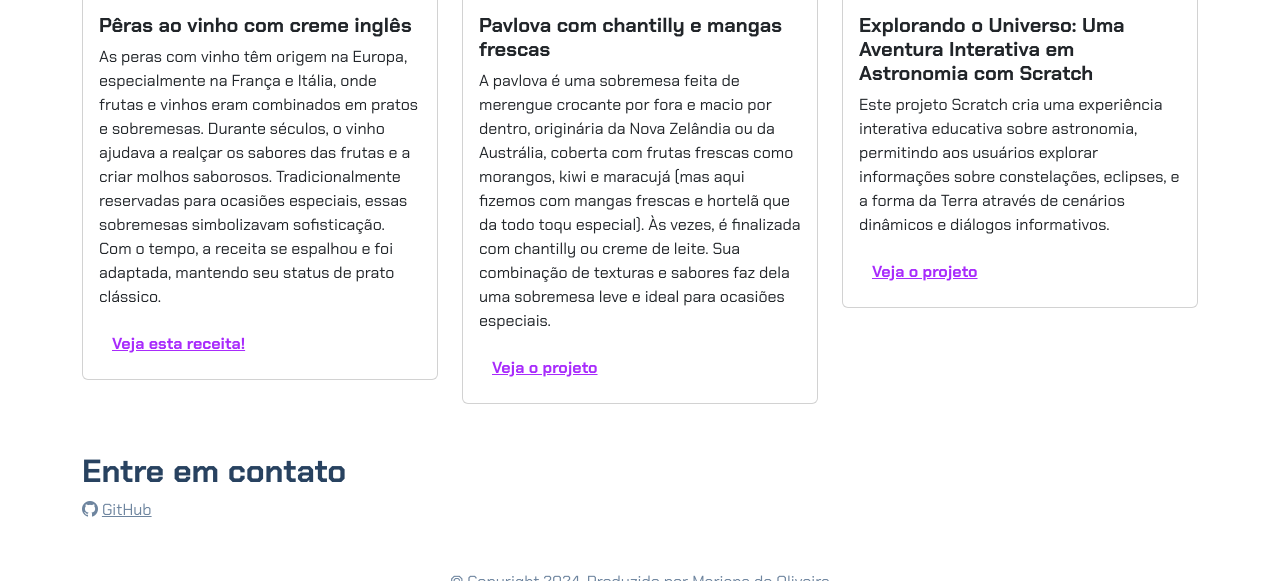
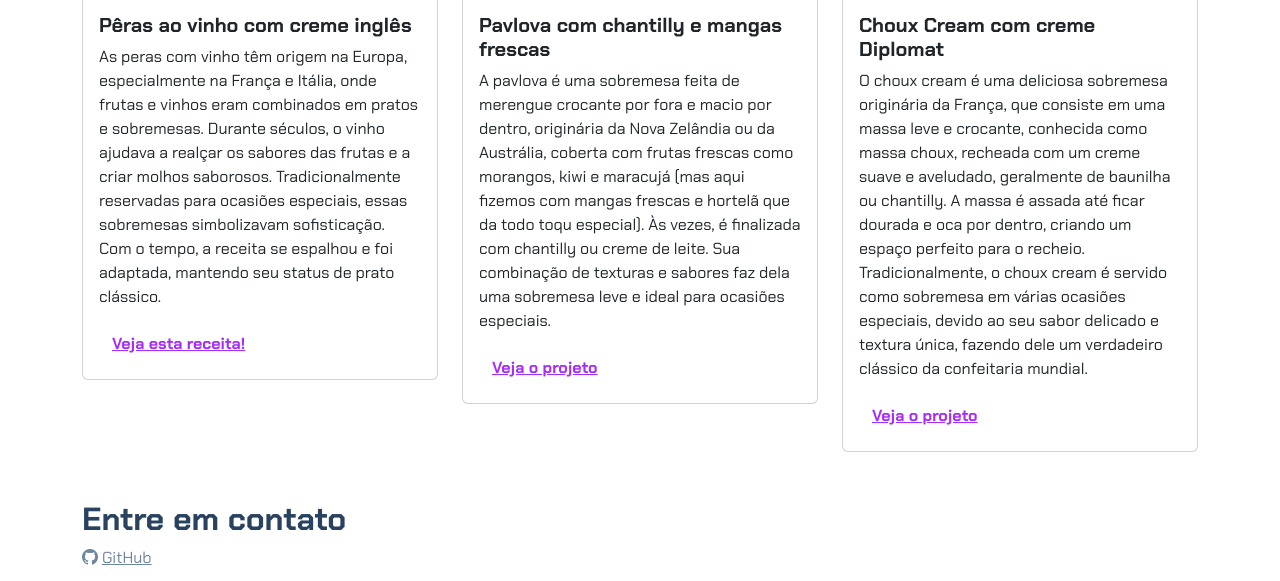
Before and after one commit to 03112006mari/portifoliocriando2projeto2trimestre, a plain HTML site: page index.html in a window 1280 px wide. Shown: the part 735-1316 px from the top of the page. Drawn offline with nearby package versions, Linux system fonts and the light colour scheme.

Commit message:
Update index.html

```diff
--- a/index.html
+++ b/index.html
@@ -61,11 +61,10 @@
                 <div class="card">
                     <img src="img/projeto-3.png" class="card-img-top" alt="Imagem do projeto de biblioteca virtual">
                     <div class="card-body">
-                        <h5 class="card-title">Explorando o Universo: Uma Aventura Interativa em Astronomia com Scratch
+                        <h5 class="card-title"> Choux Cream com creme Diplomat
                         </h5>
-                        <p class="card-text">Este projeto Scratch cria uma experiência interativa educativa sobre
-                            astronomia, permitindo aos usuários explorar informações sobre constelações, eclipses, e a
-                            forma da Terra através de cenários dinâmicos e diálogos informativos.
+                        <p class="card-text">O choux cream é uma deliciosa sobremesa originária da França, que consiste em uma massa leve e crocante, conhecida como massa choux, recheada com um creme suave e aveludado, geralmente de baunilha ou chantilly. A massa é assada até ficar dourada e oca por dentro, criando um espaço perfeito para o recheio. Tradicionalmente,
+                            o choux cream é servido como sobremesa em várias ocasiões especiais, devido ao seu sabor delicado e textura única, fazendo dele um verdadeiro clássico da confeitaria mundial.
                         </p>
                         <button type="button" class="btn btn-link" data-bs-toggle="modal" data-bs-target="#modal3">Veja
                             o projeto</button>
```
